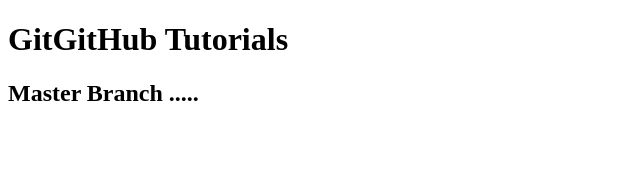
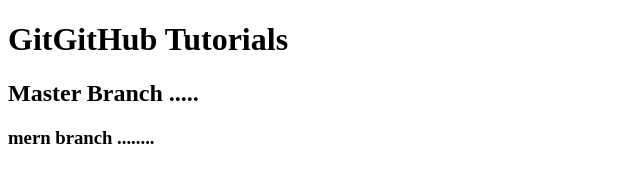
Before and after one commit to gauravraj11/mern10, a plain HTML site: page index.html in a window 1280 px wide. Shown: the whole page, without its empty margins (0-640 px from the left). Drawn offline with Linux system fonts and the light colour scheme.

Commit message:
mern first commit

```diff
--- a/index.html
+++ b/index.html
@@ -8,5 +8,6 @@
 <body>
     <h1>GitGitHub Tutorials</h1>
     <h2>Master Branch .....</h2>
+    <h3>mern branch ........</h3>
 </body>
 </html>
```
